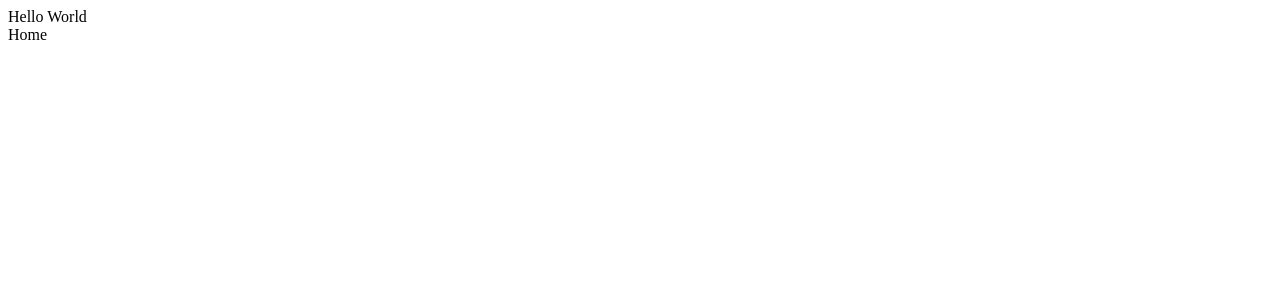
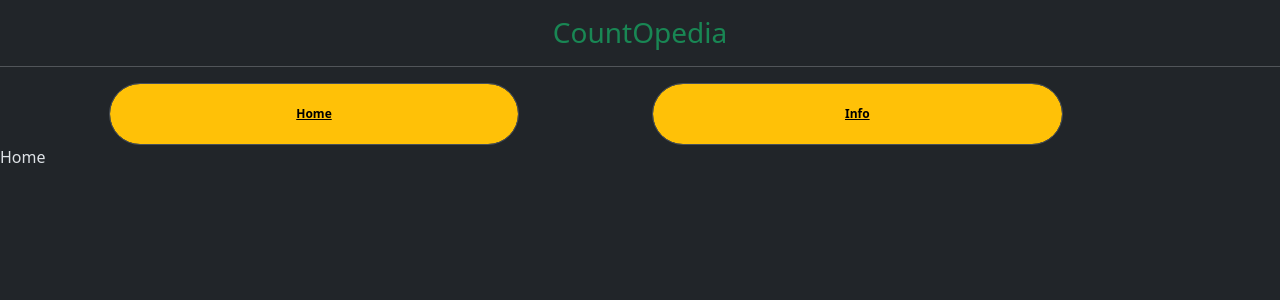
Before and after one commit to JLXP/vue-pinia-5, a Vue app: page / in a window 1280 px wide. Shown: the top 300 px of the page. Built offline with nearby package versions, Linux system fonts and the light colour scheme.

Commit message:
rounting in action

```diff
--- a/index.html
+++ b/index.html
@@ -4,10 +4,12 @@
     <meta charset="UTF-8">
     <link rel="icon" href="/favicon.ico">
     <meta name="viewport" content="width=device-width, initial-scale=1.0">
+    <link href="https://cdn.jsdelivr.net/npm/bootstrap@5.3.8/dist/css/bootstrap.min.css" rel="stylesheet">
     <title>Vite App</title>
   </head>
-  <body>
-    <div id="app"></div>
+  <body data-bs-theme="dark">
+    <div id="app" ></div>
     <script type="module" src="/src/main.js"></script>
+    <script src="https://cdn.jsdelivr.net/npm/bootstrap@5.3.8/dist/js/bootstrap.bundle.min.js"></script>
   </body>
 </html>
--- a/src/App.vue
+++ b/src/App.vue
@@ -1,12 +1,29 @@
 <script setup>
-import { RouterView } from 'vue-router'
+import { RouterView } from "vue-router";
 </script>
 
 <template>
   <header>
+    <div class="text-center pt-3 text-success h3">CountOpedia</div>
+    <hr />
+    <div class="row">
+      <div class="col-4 offset-1">
+        <router-link
+          to="/"
+          class="form-control badge rounded-pill text-bg-warning p-4"
+        >
+          Home
+        </router-link>
+      </div>
 
-    <div class="wrapper">
-      Hello World
+      <div class="col-4 offset-1">
+        <router-link
+          to="/info"
+          class="form-control badge rounded-pill text-bg-warning p-4"
+        >
+          Info
+        </router-link>
+      </div>
     </div>
   </header>
 
```
